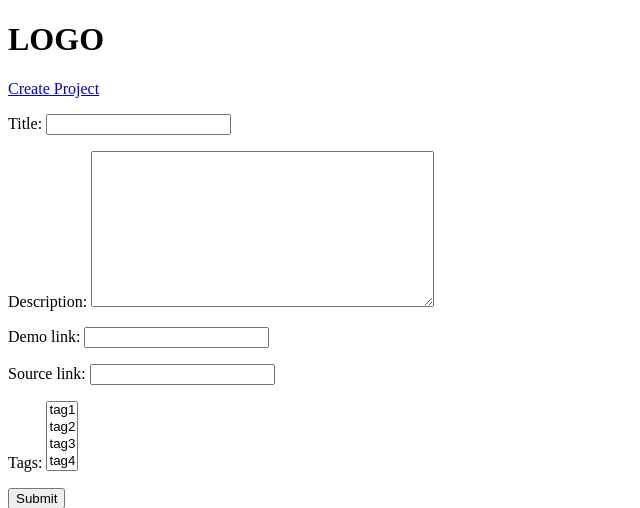
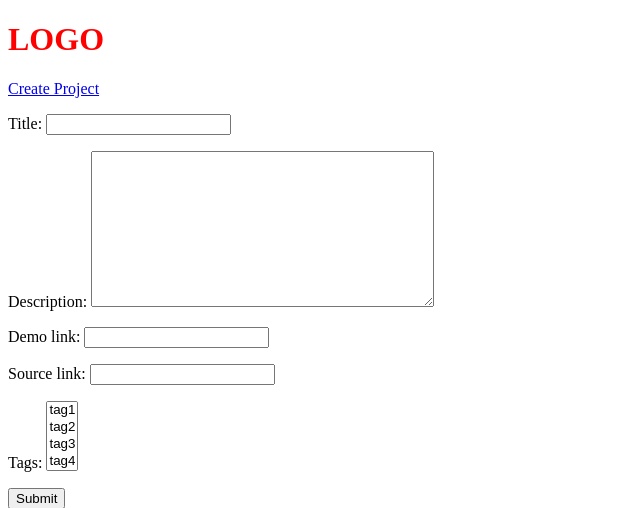
Before and after one commit to co01l3r/social_network_dj, a Django app: page /create-project/ in a window 1280 px wide. Shown: the top 508 px of the page, without its empty margins (0-640 px from the left). Run offline with Django 4.2, Linux system fonts and the light colour scheme; data comes from the database, SQL or seed files in the repository.

Commit message:
create static files structure, link stylesheet to templates

```diff
--- a/social_network/settings.py
+++ b/social_network/settings.py
@@ -121,6 +121,9 @@ USE_TZ = True
 
 STATIC_URL = 'static/'
 
+STATICFILES_DIRS = [
+    BASE_DIR / 'static'
+]
 # Default primary key field type
 # https://docs.djangoproject.com/en/4.0/ref/settings/#default-auto-field
 
--- /dev/null
+++ b/static/styles/main.css
@@ -0,0 +1,3 @@
+h1{
+    color: red;
+}
--- a/templates/main.html
+++ b/templates/main.html
@@ -1,8 +1,10 @@
 <!DOCTYPE html>
+{% load static %}
 <html lang="en">
 <head>
     <meta charset="UTF-8">
     <title>Devsearch</title>
+    <link rel="stylesheet" type="text/css" media="screen" href="{% static 'styles/main.css' %}">
 </head>
 <body>
 
```
